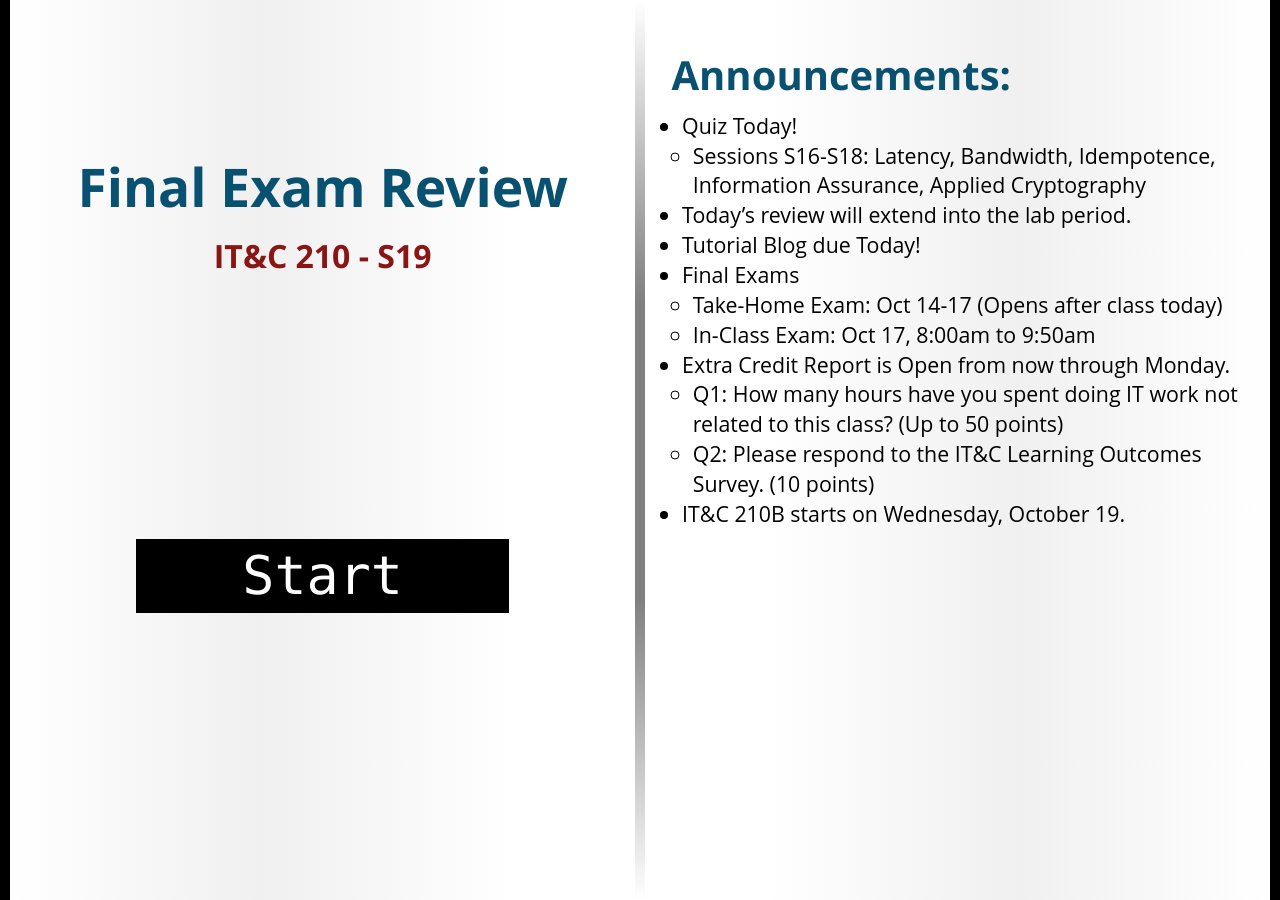
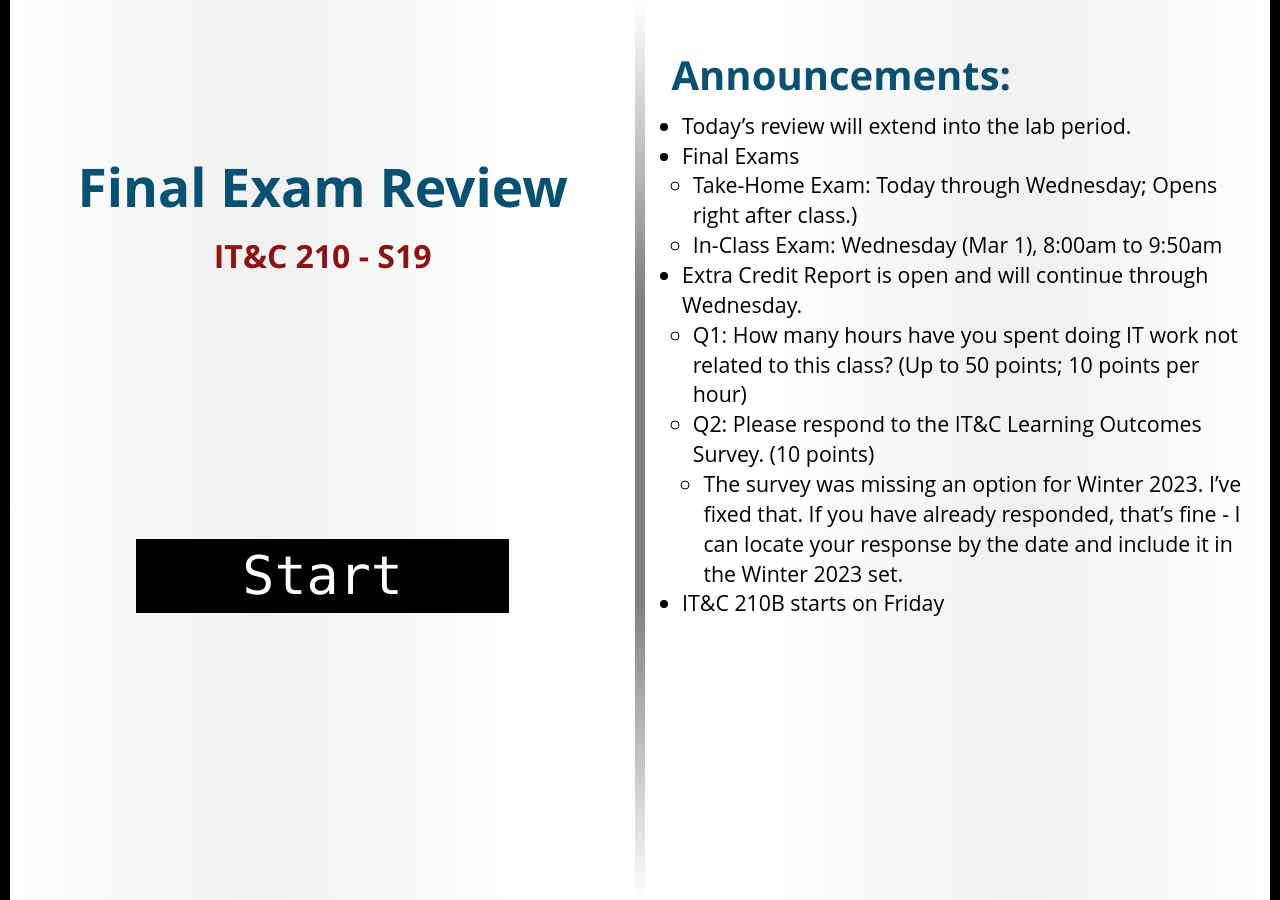
Before and after one commit to BYU-ITC-210/BYU-ITC-210.github.io, a Jekyll site: the page built from _welcome/S19.md, in a window 1280 px wide. Built offline with Jekyll 4.4.1, drawn with Linux system fonts in a browser that asks for light colours; some web fonts are replaced.

Commit message:
Welcome S19

```diff
--- a/_welcome/S19.md
+++ b/_welcome/S19.md
@@ -1,16 +1,13 @@
 ---
 title: Final Exam Review
 session: S19
-quiz: whirlwind
 ---
-* Quiz Today!
-    * Sessions S16-S18: Latency, Bandwidth, Idempotence, Information Assurance, Applied Cryptography
 * Today's review will extend into the lab period.
-* Tutorial Blog due Today!
 * Final Exams
-    * Take-Home Exam: Oct 14-17 (Opens after class today)
-    * In-Class Exam: Oct 17, 8:00am to 9:50am
-* Extra Credit Report is Open from now through Monday.
-    * Q1: How many hours have you spent doing IT work not related to this class? (Up to 50 points)
+    * Take-Home Exam: Today through Wednesday; Opens right after class.)
+    * In-Class Exam: Wednesday (Mar 1), 8:00am to 9:50am
+* Extra Credit Report is open and will continue through Wednesday.
+    * Q1: How many hours have you spent doing IT work not related to this class? (Up to 50 points; 10 points per hour)
     * Q2: Please respond to the IT&C Learning Outcomes Survey. (10 points)
-* IT&C 210B starts on Wednesday, October 19.
+        * The survey was missing an option for Winter 2023. I've fixed that. If you have already responded, that's fine - I can locate your response by the date and include it in the Winter 2023 set.
+* IT&C 210B starts on Friday
```
